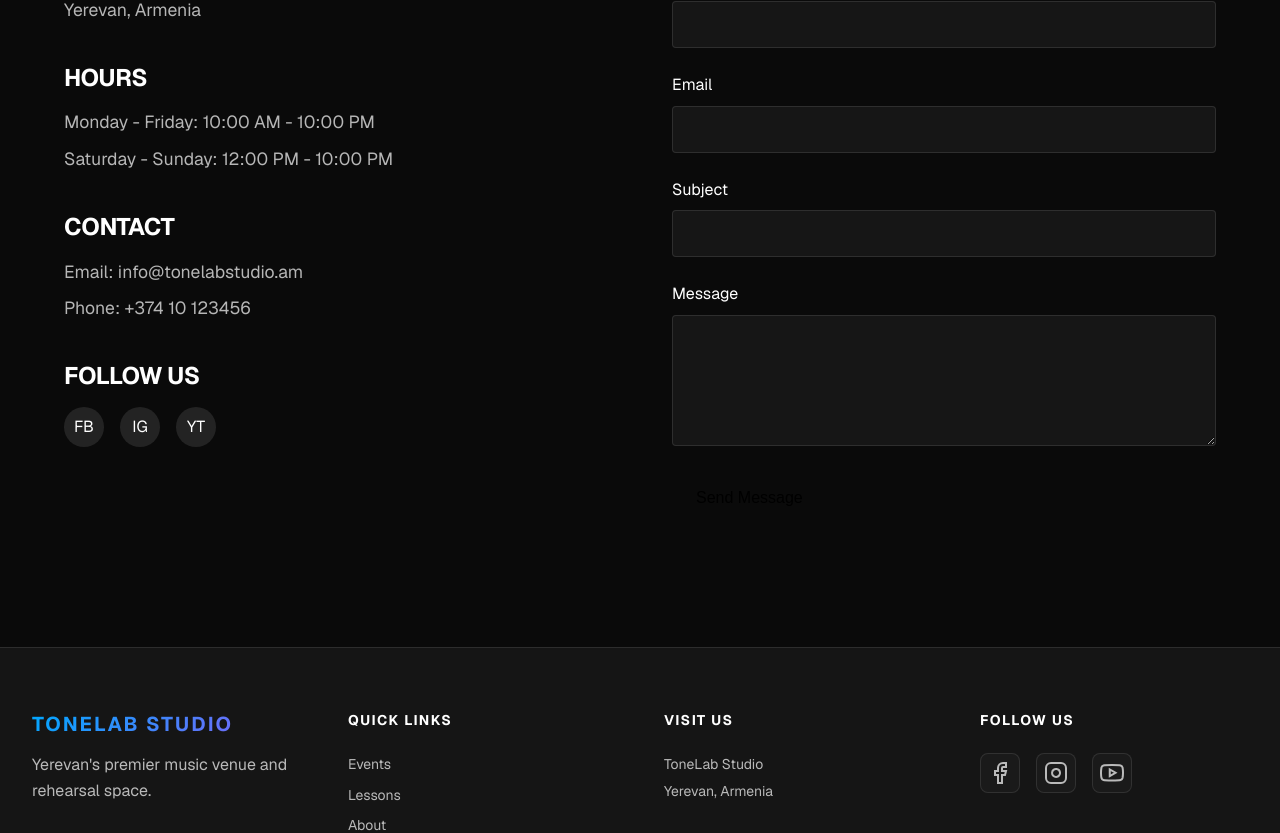
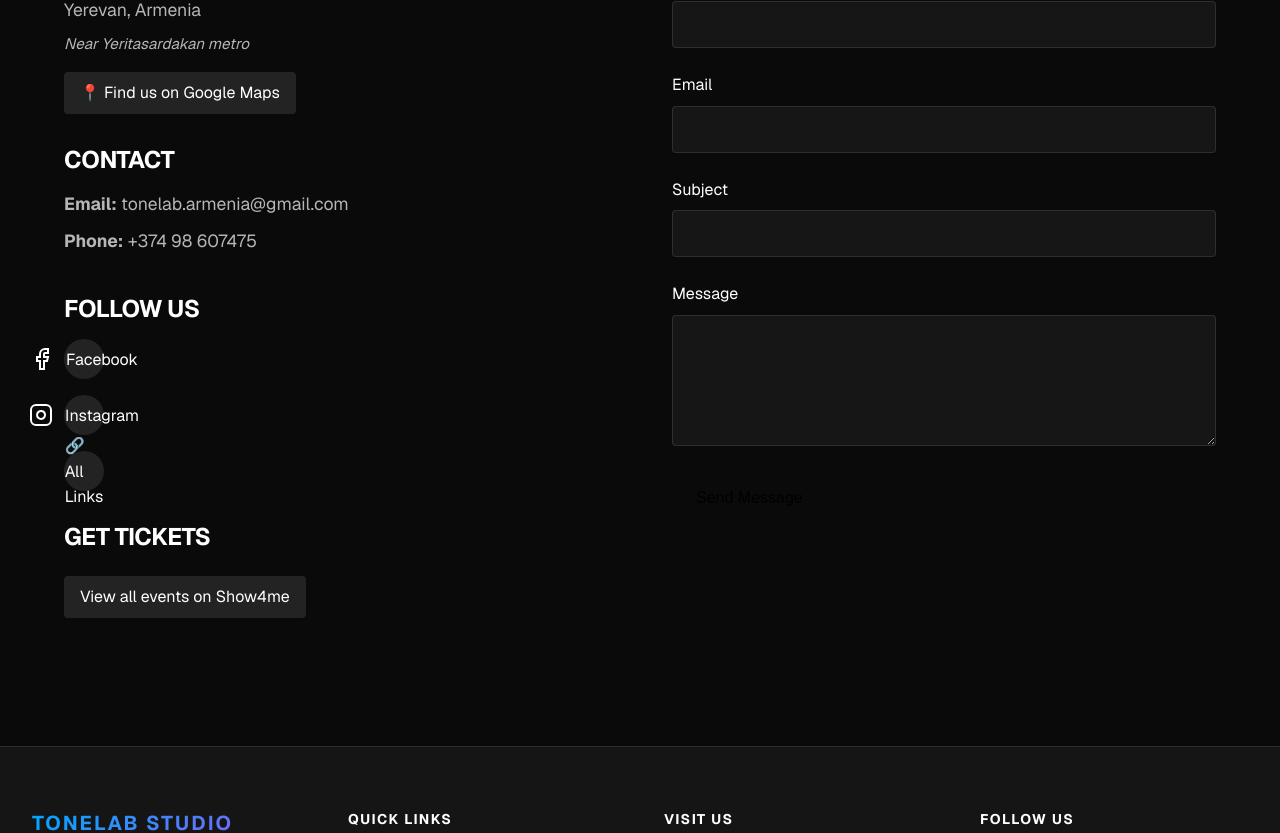
Before and after one commit to TigranAthanesyan/tonelab-studio, a Next.js app: page /contact in a window 1280 px wide. Shown: the part 335-1168 px from the top of the page. Built offline with nearby package versions, Linux system fonts and the light colour scheme.

Commit message:
Create centralized venue config and update core pages
Co-authored-by: davittatenkohayrapetyan <134504905+davittatenkohayrapetyan@users.noreply.github.com>

```diff
--- a/src/app/contact/contact.module.css
+++ b/src/app/contact/contact.module.css
@@ -38,7 +38,65 @@
 
 .socialIcons {
   display: flex;
+  flex-direction: column;
   gap: 1rem;
+}
+
+.socialLink {
+  display: flex;
+  align-items: center;
+  gap: 0.75rem;
+  padding: 0.75rem;
+  border-radius: 4px;
+  background-color: rgba(255, 255, 255, 0.05);
+  transition: all 0.3s ease;
+  text-decoration: none;
+  color: inherit;
+}
+
+.socialLink:hover {
+  background-color: rgba(255, 255, 255, 0.1);
+  transform: translateX(5px);
+}
+
+.socialLink svg {
+  flex-shrink: 0;
+}
+
+.contactLink {
+  color: var(--primary);
+  text-decoration: none;
+  transition: opacity 0.3s ease;
+}
+
+.contactLink:hover {
+  opacity: 0.8;
+  text-decoration: underline;
+}
+
+.mapLink,
+.ticketsLink {
+  display: inline-block;
+  margin-top: 0.5rem;
+  padding: 0.5rem 1rem;
+  background-color: rgba(255, 255, 255, 0.1);
+  border-radius: 4px;
+  text-decoration: none;
+  color: var(--primary);
+  transition: all 0.3s ease;
+}
+
+.mapLink:hover,
+.ticketsLink:hover {
+  background-color: var(--primary);
+  color: black;
+  transform: translateY(-2px);
+}
+
+.nearbyInfo {
+  font-size: 0.95rem !important;
+  color: rgba(255, 255, 255, 0.7);
+  font-style: italic;
 }
 
 .socialIcons a {
--- a/src/app/contact/page.tsx
+++ b/src/app/contact/page.tsx
@@ -2,6 +2,7 @@
 
 import { useState, ChangeEvent, FormEvent } from 'react';
 import styles from './contact.module.css';
+import { venueConfig, getPhoneLink, getEmailLink, getMapsLink } from '@/config/venue';
 
 export default function ContactPage() {
   const [formData, setFormData] = useState({
@@ -48,29 +49,86 @@ export default function ContactPage() {
           <div className={styles.contactInfo}>
             <div className={styles.infoItem}>
               <h2>Address</h2>
-              <p>123 Music Street</p>
-              <p>Yerevan, Armenia</p>
-            </div>
-
-            <div className={styles.infoItem}>
-              <h2>Hours</h2>
-              <p>Monday - Friday: 10:00 AM - 10:00 PM</p>
-              <p>Saturday - Sunday: 12:00 PM - 10:00 PM</p>
+              <p>{venueConfig.address.street}</p>
+              <p>{venueConfig.address.city}, {venueConfig.address.country}</p>
+              <p className={styles.nearbyInfo}>{venueConfig.address.nearby}</p>
+              <a
+                href={getMapsLink()}
+                target="_blank"
+                rel="noopener noreferrer"
+                className={styles.mapLink}
+              >
+                📍 Find us on Google Maps
+              </a>
             </div>
 
             <div className={styles.infoItem}>
               <h2>Contact</h2>
-              <p>Email: info@tonelabstudio.am</p>
-              <p>Phone: +374 10 123456</p>
+              <p>
+                <strong>Email:</strong>{' '}
+                <a href={getEmailLink()} className={styles.contactLink}>
+                  {venueConfig.email}
+                </a>
+              </p>
+              <p>
+                <strong>Phone:</strong>{' '}
+                <a href={getPhoneLink()} className={styles.contactLink}>
+                  {venueConfig.phone}
+                </a>
+              </p>
             </div>
 
             <div className={styles.socialLinks}>
               <h2>Follow Us</h2>
               <div className={styles.socialIcons}>
-                <a href="https://facebook.com" target="_blank" rel="noopener noreferrer" aria-label="Facebook">FB</a>
-                <a href="https://instagram.com" target="_blank" rel="noopener noreferrer" aria-label="Instagram">IG</a>
-                <a href="https://youtube.com" target="_blank" rel="noopener noreferrer" aria-label="YouTube">YT</a>
+                <a
+                  href={venueConfig.social.facebook}
+                  target="_blank"
+                  rel="noopener noreferrer"
+                  aria-label="Facebook"
+                  className={styles.socialLink}
+                >
+                  <svg width="24" height="24" viewBox="0 0 24 24" fill="none" stroke="currentColor" strokeWidth="2">
+                    <path d="M18 2h-3a5 5 0 0 0-5 5v3H7v4h3v8h4v-8h3l1-4h-4V7a1 1 0 0 1 1-1h3z"></path>
+                  </svg>
+                  Facebook
+                </a>
+                <a
+                  href={venueConfig.social.instagram}
+                  target="_blank"
+                  rel="noopener noreferrer"
+                  aria-label="Instagram"
+                  className={styles.socialLink}
+                >
+                  <svg width="24" height="24" viewBox="0 0 24 24" fill="none" stroke="currentColor" strokeWidth="2">
+                    <rect x="2" y="2" width="20" height="20" rx="5" ry="5"></rect>
+                    <path d="M16 11.37A4 4 0 1 1 12.63 8 4 4 0 0 1 16 11.37z"></path>
+                    <line x1="17.5" y1="6.5" x2="17.51" y2="6.5"></line>
+                  </svg>
+                  Instagram
+                </a>
+                <a
+                  href={venueConfig.social.linktree}
+                  target="_blank"
+                  rel="noopener noreferrer"
+                  aria-label="Linktree"
+                  className={styles.socialLink}
+                >
+                  🔗 All Links
+                </a>
               </div>
+            </div>
+
+            <div className={styles.infoItem}>
+              <h2>Get Tickets</h2>
+              <a
+                href={venueConfig.tickets.venuePage}
+                target="_blank"
+                rel="noopener noreferrer"
+                className={styles.ticketsLink}
+              >
+                View all events on Show4me
+              </a>
             </div>
           </div>
 
--- a/src/app/layout.tsx
+++ b/src/app/layout.tsx
@@ -4,6 +4,7 @@ import "./globals.css";
 import Navbar from "@/components/Navbar";
 import Footer from "@/components/Footer";
 import SessionProvider from "@/components/SessionProvider";
+import { venueConfig } from "@/config/venue";
 
 const geistSans = Geist({
   variable: "--font-geist-sans",
@@ -16,8 +17,8 @@ const geistMono = Geist_Mono({
 });
 
 export const metadata: Metadata = {
-  title: "Tonelab Studio",
-  description: "Yerevan's Premier Music Venue and Rehearsal Space",
+  title: venueConfig.name,
+  description: venueConfig.shortDescription,
 };
 
 export default function RootLayout({
--- a/src/app/page.tsx
+++ b/src/app/page.tsx
@@ -1,13 +1,14 @@
 import styles from "./page.module.css";
 import Link from "next/link";
+import { venueConfig } from "@/config/venue";
 
 export default function Home() {
   return (
     <div className={styles.page}>
       <section className={styles.hero}>
         <div className={styles.heroContent}>
-          <h1>TONELAB STUDIO</h1>
-          <p>Yerevan&apos;s Premier Music Space</p>
+          <h1>{venueConfig.name.toUpperCase()}</h1>
+          <p>{venueConfig.tagline}</p>
           <div className={styles.heroCtas}>
             <Link href="/events" className={styles.primaryBtn}>
               Upcoming Events
--- a/src/components/EventsList/index.tsx
+++ b/src/components/EventsList/index.tsx
@@ -77,7 +77,7 @@ export default function EventsList() {
       <div className={styles.pageHeader}>
         <h1 className={styles.pageTitle}>Upcoming Shows</h1>
         <p className={styles.pageSubtitle}>
-          Live music events at Yerevan&apos;s premier venue
+          Live music events at ToneLab Studio
         </p>
       </div>
 
--- a/src/components/Footer/index.tsx
+++ b/src/components/Footer/index.tsx
@@ -1,6 +1,7 @@
 "use client";
 
 import styles from './styles.module.css';
+import { venueConfig } from '@/config/venue';
 
 export default function Footer() {
   return (
@@ -8,10 +9,14 @@ export default function Footer() {
       <div className={styles.container}>
         <div className={styles.footerGrid}>
           <div className={styles.footerSection}>
-            <h3 className={styles.footerTitle}>TONELAB STUDIO</h3>
+            <h3 className={styles.footerTitle}>{venueConfig.name.toUpperCase()}</h3>
             <p className={styles.footerText}>
-              Yerevan&apos;s premier music venue and rehearsal space.
+              {venueConfig.shortDescription}
             </p>
+            <address className={styles.footerAddress}>
+              <p>{venueConfig.address.street}</p>
+              <p>{venueConfig.address.city}, {venueConfig.address.country}</p>
+            </address>
           </div>
 
           <div className={styles.footerSection}>
@@ -27,30 +32,25 @@ export default function Footer() {
           <div className={styles.footerSection}>
             <h4 className={styles.footerHeading}>Visit Us</h4>
             <address className={styles.footerAddress}>
-              <p>ToneLab Studio</p>
-              <p>Yerevan, Armenia</p>
+              <p>{venueConfig.name}</p>
+              <p>{venueConfig.address.street}</p>
+              <p>{venueConfig.address.city}, {venueConfig.address.country}</p>
             </address>
           </div>
 
           <div className={styles.footerSection}>
             <h4 className={styles.footerHeading}>Follow Us</h4>
             <div className={styles.socialLinks}>
-              <a href="https://www.facebook.com/tonelabstudio" target="_blank" rel="noopener noreferrer" aria-label="Facebook">
+              <a href={venueConfig.social.facebook} target="_blank" rel="noopener noreferrer" aria-label="Facebook">
                 <svg width="24" height="24" viewBox="0 0 24 24" fill="none" stroke="currentColor" strokeWidth="2">
                   <path d="M18 2h-3a5 5 0 0 0-5 5v3H7v4h3v8h4v-8h3l1-4h-4V7a1 1 0 0 1 1-1h3z"></path>
                 </svg>
               </a>
-              <a href="https://www.instagram.com/tonelabstudio" target="_blank" rel="noopener noreferrer" aria-label="Instagram">
+              <a href={venueConfig.social.instagram} target="_blank" rel="noopener noreferrer" aria-label="Instagram">
                 <svg width="24" height="24" viewBox="0 0 24 24" fill="none" stroke="currentColor" strokeWidth="2">
                   <rect x="2" y="2" width="20" height="20" rx="5" ry="5"></rect>
                   <path d="M16 11.37A4 4 0 1 1 12.63 8 4 4 0 0 1 16 11.37z"></path>
                   <line x1="17.5" y1="6.5" x2="17.51" y2="6.5"></line>
-                </svg>
-              </a>
-              <a href="https://www.youtube.com/@tonelabstudio" target="_blank" rel="noopener noreferrer" aria-label="YouTube">
-                <svg width="24" height="24" viewBox="0 0 24 24" fill="none" stroke="currentColor" strokeWidth="2">
-                  <path d="M22.54 6.42a2.78 2.78 0 0 0-1.94-2C18.88 4 12 4 12 4s-6.88 0-8.6.46a2.78 2.78 0 0 0-1.94 2A29 29 0 0 0 1 11.75a29 29 0 0 0 .46 5.33A2.78 2.78 0 0 0 3.4 19c1.72.46 8.6.46 8.6.46s6.88 0 8.6-.46a2.78 2.78 0 0 0 1.94-2 29 29 0 0 0 .46-5.25 29 29 0 0 0-.46-5.33z"></path>
-                  <polygon points="9.75 15.02 15.5 11.75 9.75 8.48 9.75 15.02"></polygon>
                 </svg>
               </a>
             </div>
@@ -58,7 +58,7 @@ export default function Footer() {
         </div>
 
         <div className={styles.footerBottom}>
-          <p>&copy; {new Date().getFullYear()} ToneLab Studio. All rights reserved.</p>
+          <p>&copy; {new Date().getFullYear()} {venueConfig.name}. All rights reserved.</p>
         </div>
       </div>
     </footer>
--- /dev/null
+++ b/src/config/venue.ts
@@ -0,0 +1,49 @@
+/**
+ * Centralized venue information for ToneLab Studio
+ * This config contains all official venue details used across the website
+ */
+
+export const venueConfig = {
+  // Basic Information
+  name: "ToneLab Studio",
+  shortDescription: "Music venue, studio and school in the heart of Yerevan.",
+  tagline: "Yerevan's Premier Music Space",
+
+  // Location
+  address: {
+    full: "Koryun St 19A/35, Yerevan, Armenia",
+    street: "Koryun St 19A/35",
+    city: "Yerevan",
+    country: "Armenia",
+    nearby: "Near Yeritasardakan metro",
+  },
+
+  // Contact
+  phone: "+374 98 607475",
+  email: "tonelab.armenia@gmail.com",
+
+  // Social Media
+  social: {
+    instagram: "https://www.instagram.com/tonelab_studio/",
+    facebook: "https://www.facebook.com/100091266667959/",
+    linktree: "https://linktr.ee/tonelab.armenia",
+  },
+
+  // Ticketing & Venue Pages
+  tickets: {
+    venuePage: "https://show4me.com/festivals/tonelab",
+    aboutPage: "https://show4me.com/festivals/tonelab/about",
+  },
+
+  // Google Maps
+  maps: {
+    searchUrl: "https://www.google.com/maps/search/?api=1&query=Koryun+St+19A%2F35%2C+Yerevan%2C+Armenia",
+    embedUrl: "https://www.google.com/maps/embed?pb=!1m18!1m12!1m3!1d3047.8943234567890!2d44.5144!3d40.1817!2m3!1f0!2f0!3f0!3m2!1i1024!2i768!4f13.1!3m3!1m2!1s0x0%3A0x0!2zNDDCsDEwJzU0LjEiTiA0NMKwMzAnNTEuOCJF!5e0!3m2!1sen!2sam!4v1234567890",
+  },
+} as const;
+
+// Helper functions for formatted output
+export const getFullAddress = () => venueConfig.address.full;
+export const getPhoneLink = () => `tel:${venueConfig.phone}`;
+export const getEmailLink = () => `mailto:${venueConfig.email}`;
+export const getMapsLink = () => venueConfig.maps.searchUrl;
```
Also changed, not shown: src/app/about/page.tsx (+4 -3 lines).
